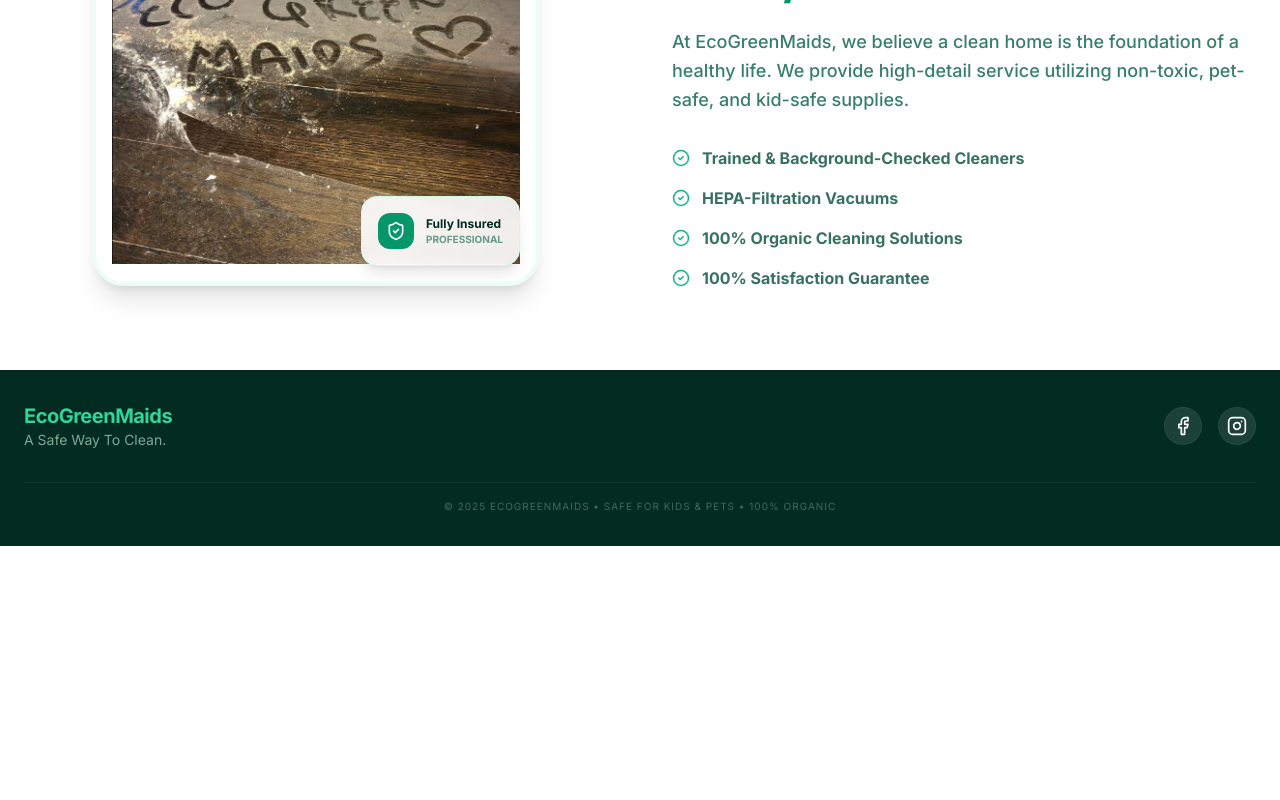
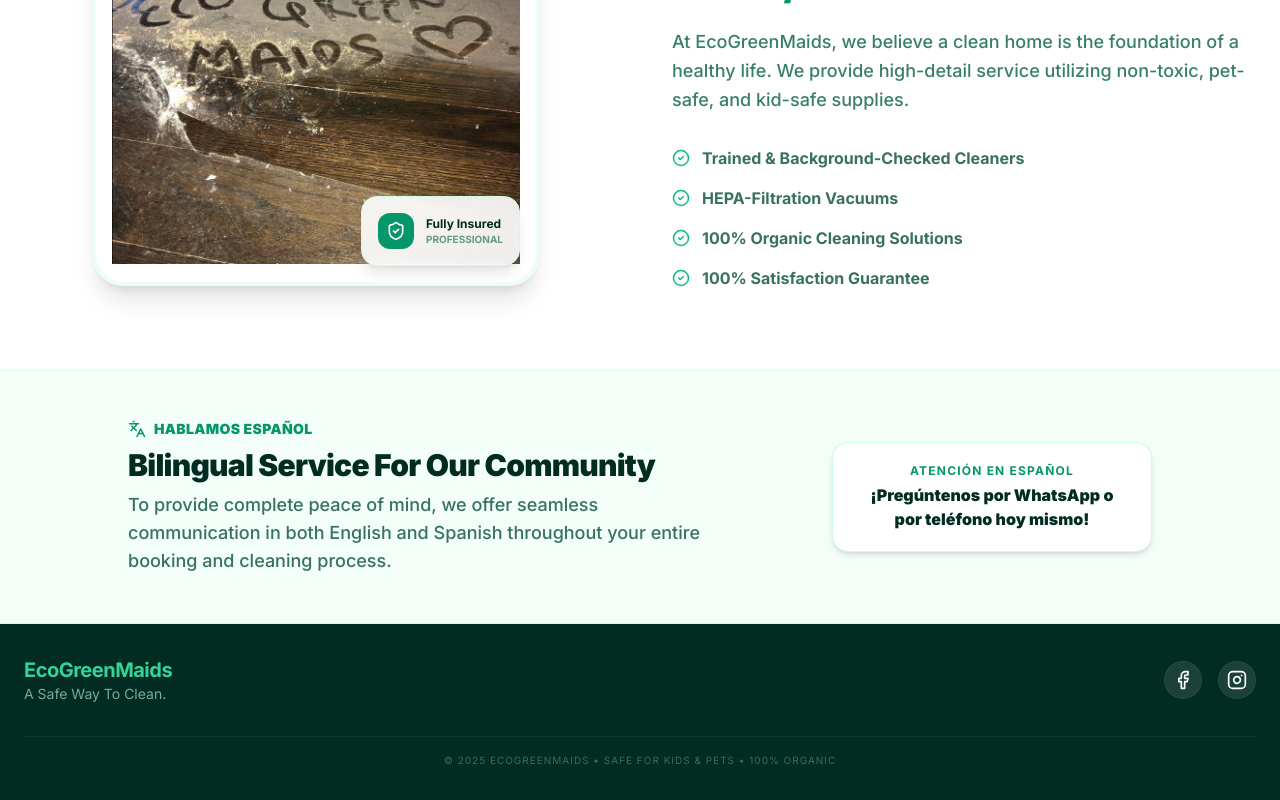
Before and after one commit to vcarrion23/eco-greenmaids-site, a Next.js app: page /about in a window 1280 px wide. Shown: the part 513-1313 px from the top of the page. Before the commit the page ends 1059 px from the top, so only its background shows below. Built offline with nearby package versions, Linux system fonts and the light colour scheme.

Commit message:
aboutus spanish

```diff
--- a/app/about/page.tsx
+++ b/app/about/page.tsx
@@ -1,7 +1,7 @@
 import Navbar from "@/components/Navbar";
 import Footer from "@/components/Footer";
 import Image from "next/image";
-import { CheckCircle2, Sparkles, ShieldCheck } from "lucide-react";
+import { CheckCircle2, Sparkles, ShieldCheck, Languages } from "lucide-react";
 
 export default function AboutPage() {
   return (
@@ -84,6 +84,33 @@
         </div>
       </section>
 
+      {/* --- NEW: BILINGUAL COMMUNICATION BAR --- */}
+      <section className="bg-emerald-50/60 border-y border-emerald-100/80 py-12 px-6">
+        <div className="container mx-auto max-w-5xl flex flex-col md:flex-row items-center justify-between gap-8">
+          <div className="flex flex-col gap-2 text-center md:text-left">
+            <div className="flex items-center justify-center md:justify-start gap-2 text-emerald-600 font-black tracking-wide text-sm uppercase">
+              <Languages size={18} />
+              <span>Hablamos Español</span>
+            </div>
+            <h3 className="text-2xl md:text-3xl font-black tracking-tight text-emerald-950">
+              Bilingual Service For Our Community
+            </h3>
+            <p className="text-emerald-900/80 font-medium text-base md:text-lg max-w-xl leading-relaxed">
+              To provide complete peace of mind, we offer seamless communication in both English and Spanish throughout your entire booking and cleaning process.
+            </p>
+          </div>
+
+          <div className="bg-white px-6 py-5 rounded-2xl border border-emerald-200/50 shadow-md shrink-0 text-center w-full md:w-auto max-w-xs">
+            <span className="block text-xs font-bold uppercase tracking-widest text-emerald-600 mb-1">
+              Atención en Español
+            </span>
+            <p className="text-emerald-950 font-black text-sm md:text-base leading-snug">
+              ¡Pregúntenos por WhatsApp o por teléfono hoy mismo!
+            </p>
+          </div>
+        </div>
+      </section>
+
       <Footer />
     </main>
   );
```
